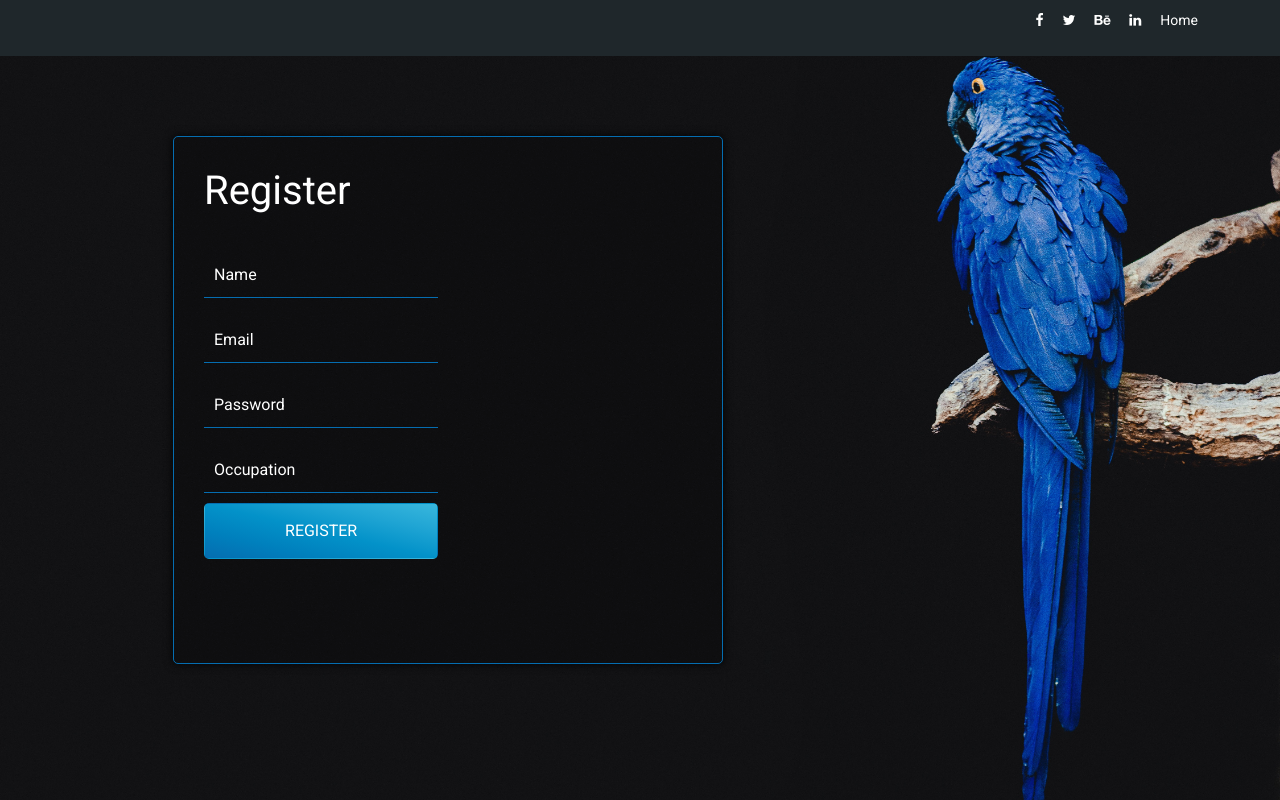
After one commit to DOROTHEA0/PP2, a Django app: page /register/ in a window 1280 px wide. The commit adds this page. Run offline with Django 4.2, Linux system fonts and the light colour scheme; some libraries are stand-ins or nearby versions.

Commit message:
register,bg

```diff
--- a/PP2/settings.py
+++ b/PP2/settings.py
@@ -38,6 +38,7 @@ INSTALLED_APPS = [
     'django.contrib.sessions',
     'django.contrib.messages',
     'django.contrib.staticfiles',
+    'django_extensions',
     'csc',
 ]
 
--- a/PP2/templates/CS/login.html
+++ b/PP2/templates/CS/login.html
@@ -157,6 +157,8 @@ a{text-decoration:none}
     </div>
               <button type="submit" id="form-submit" class="button">LOGIN</button>
           </form>
+    <br>
+    <a href="{% url 'to_register' %}">New volunteer?</a>
   </div>
 
 </body>
--- /dev/null
+++ b/PP2/templates/CS/register.html
@@ -0,0 +1,206 @@
+<!DOCTYPE html>
+{% load static %}
+<html lang="en">
+<head>
+	<meta charset="UTF-8">
+	<title>Register Volunteer</title>
+        <!-- Bootstrap core CSS -->
+    <link href="{%static 'vendor/bootstrap/css/bootstrap.min.css'%}" rel="stylesheet">
+
+
+    <!-- Additional CSS Files -->
+    <link rel="stylesheet" href="{%static 'assets/css/fontawesome.css'%}">
+    <link rel="stylesheet" href="{%static 'assets/css/owl.css'%}">
+<style>
+@import url('https://fonts.googleapis.com/css?family=Roboto');
+
+
+*{
+  margin: 0;
+  padding: 0;
+  box-sizing: border-box;
+  outline: none;
+  font-family: 'Roboto', sans-serif;
+}
+
+body{
+  background: url('/static/assets/images/reg-bg.jpg') no-repeat top center;
+  background-size: cover;
+  height: 100vh;
+}
+
+.wrapper{
+  position: absolute;
+  top: 50%;
+  left: 35%;
+  transform: translate(-50%, -50%);
+  width: 100%;
+  height: 66%;
+  max-width: 550px;
+  background: rgba(0,0,0,0.2);
+  padding: 30px;
+  border-radius: 5px;
+border:0.5px solid #056DB0;
+  box-shadow: 0 0 10px rgba(0,0,0,0.9);
+}
+
+.wrapper .title h1{
+  color: #fff;
+
+  margin-bottom: 28px;
+}
+
+.contact-form{
+  display: flex;
+}
+
+.input-fields{
+  display: flex;
+  flex-direction: column;
+  margin-right: 4%;
+}
+
+.input-fields,
+.msg{
+  width: 48%;
+}
+
+.input-fields .input,
+.msg textarea{
+  margin: 10px 0;
+  background: transparent;
+  border: 0px;
+  border-bottom: 1px solid #056DB0;
+  padding: 10px;
+  color: #fff;
+  width: 100%;
+}
+
+.msg textarea{
+  height: 212px;
+}
+
+::-webkit-input-placeholder {
+  /* Chrome/Opera/Safari */
+  color: #fff;
+}
+::-moz-placeholder {
+  /* Firefox 19+ */
+  color: #ffff;
+}
+:-ms-input-placeholder {
+  /* IE 10+ */
+  color: #fff;
+}
+
+.btn {
+background-image: linear-gradient(to left bottom, #39b7dd, #20a5d4, #0392c9, #0080bd, #056db0);
+    text-align: center;
+    padding: 15px;
+    border-radius: 5px;
+    color: #fff;
+    cursor: pointer;
+    text-transform: uppercase;
+
+}
+.btn:hover{
+background-image: linear-gradient(to right top, #0392c9, #0b97cc, #129ccf, #19a0d1, #20a5d4);
+transition: 0.5s;
+}
+
+@media screen and (max-width: 600px){
+  .contact-form{
+    flex-direction: column;
+  }
+  .msg textarea{
+    height: 80px;
+  }
+  .input-fields,
+  .msg{
+    width: 100%;
+  }
+}
+.sub-header {
+  background-color: #1f272b;
+  position: relative;
+  z-index: 1111;
+}
+
+.sub-header .left-content p {
+  color: #fff;
+  padding: 8px 0px;
+  font-size: 13px;
+}
+
+.sub-header .right-icons {
+  text-align: right;
+  padding: 8px 0px;
+}
+
+.sub-header .right-icons ul li {
+  display: inline-block;
+  margin-left: 15px;
+}
+
+.sub-header .right-icons ul li a {
+  color: #fff;
+  font-size: 14px;
+  transition: all .3s;
+}
+
+.sub-header .right-icons ul li a:hover {
+  color: #f5a425;
+}
+
+.sub-header .left-content p em {
+   font-style: normal;
+   color: #f5a425;
+}
+a{text-decoration:none}
+  </style>
+</head>
+<body>
+<div class="sub-header">
+    <div class="container">
+      <div class="row">
+        <div class="col-lg-8 col-sm-8">
+          <div class="left-content">
+          </div>
+        </div>
+        <div class="col-lg-4 col-sm-4">
+          <div class="right-icons">
+            <ul>
+              <li><a href="#"><i class="fa fa-facebook"></i></a></li>
+              <li><a href="#"><i class="fa fa-twitter"></i></a></li>
+              <li><a href="#"><i class="fa fa-behance"></i></a></li>
+              <li><a href="#"><i class="fa fa-linkedin"></i></a></li>
+              <li><a href="{% url 'main' %}">Home</a></li>
+            </ul>
+          </div>
+        </div>
+      </div>
+    </div>
+  </div>
+
+<div class="wrapper">
+  <div class="title">
+    <h1>Register</h1>
+  </div>
+    <form method="post" action="{% url 'to_login'%}">
+        {% csrf_token %}
+  <div class="contact-form">
+    <div class="input-fields">
+        <input type="hidden" name="type" value="register">
+      <input type="text" class="input" placeholder="Name" required="" name="name">
+      <input type="email" class="input" placeholder="Email" pattern="[^ @]*@[^ @]*" required="" name="email">
+      <input type="password" class="input" placeholder="Password" required="" name="password">
+      <input type="text" class="input" placeholder="Occupation" required="" name="occupation">
+        <button class="btn" type="submit">REGISTER</button>
+        <p style="color: #fff;">{{err_msg}}</p>
+    </div>
+    </div>
+    </form>
+  </div>
+
+</body>
+</html>
--- a/PP2/urls.py
+++ b/PP2/urls.py
@@ -22,12 +22,12 @@ from django.views.static import serve
 from PP2 import settings
 
 urlpatterns = [
-    #re_path('^stiaic/(?P<path>.*)',serve,{'document_root':settings.STATIC_ROOT}), # 用于处理static里的文件
-    re_path('^media/(?P<path>.*)',serve,{'document_root':settings.MEDIA_ROOT}), # 用于处理上传的文件
+    re_path('^media/(?P<path>.*)',serve,{'document_root':settings.MEDIA_ROOT}),
     path('admin/', admin.site.urls),
     path('', mainView.to_main, name='main'),
     path('view_details/(?P<aid>d+)/', mainView.to_meeting_details, name='mt_d'),
     path('view/', mainView.to_meeting, name='mt'),
     path('login/', views.to_login, name='to_login'),
+    path('register/', views.to_register, name='to_register'),
     path('l/', views.logout, name='logout')
 ]
--- a/csc/views.py
+++ b/csc/views.py
@@ -2,8 +2,22 @@ from django.shortcuts import render
 from csc.models import Animal, CSCUser
 # Create your views here.
 
+
 def to_login(request):
+    if request.POST.get('type') == 'register':
+        name = request.POST.get('name')
+        email = request.POST.get('email')
+        password = request.POST.get('password')
+        occupation = request.POST.get('occupation')
+        print(email)
+        try:
+            CSCUser.objects.get(email=email)
+            return render(request, 'CS/register.html', {'err_msg': '*email is already registered'})
+        except CSCUser.DoesNotExist:
+            user = CSCUser(email=email, password=password, full_name=name, occupation=occupation)
+            user.save()
     return render(request, 'CS/login.html')
+
 
 def logout(request):
     request.session['uid'] = None
@@ -11,3 +25,7 @@ def logout(request):
     if len(animals) > 4:
         animals = animals[0: 4]
     return render(request, 'CS/index.html', {'animals': animals, 'USER': None})
+
+
+def to_register(request):
+    return render(request, 'CS/register.html')
```
Also changed, not shown: PP2/templates/CS/index.html (+9 -12 lines), PP2/templates/CS/meeting-details.html (+15 -19 lines), PP2/templates/CS/meetings.html (+6 -6 lines), PP2/static/assets/images/apply-bg.jpg, PP2/static/assets/images/heading-bg.jpg, PP2/static/assets/images/reg-bg.jpg (added).
